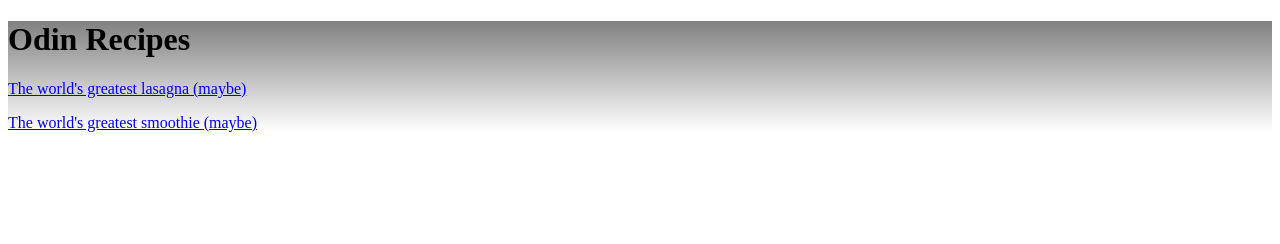
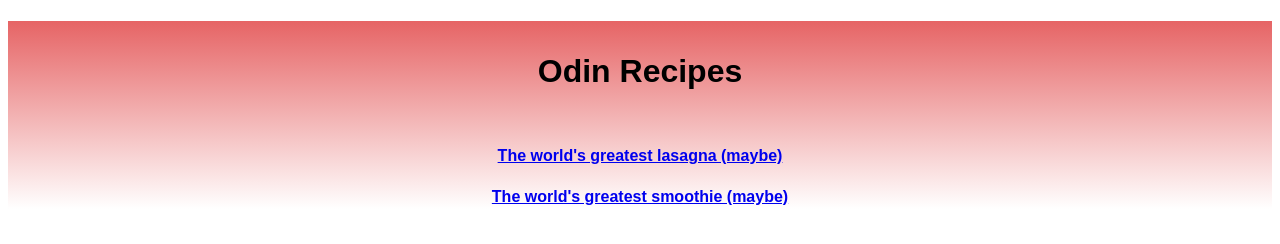
Before and after one commit to tylartylartylar/odin-recipes, a plain HTML site: page index.html in a window 1280 px wide. Drawn offline with Linux system fonts and the light colour scheme.

Commit message:
Added recipeStyles.css and adjusted styles.css - Added an amazing linear gradient to both index and recipes pages - Aligned text and images on all pages for better readability

```diff
--- a/index.html
+++ b/index.html
@@ -1,18 +1,26 @@
 <!DOCTYPE html>
 <html lang="en">
-<head>
-    <meta charset="UTF-8">
-    <meta name="viewport" content="width=device-width, initial-scale=1.0">
-    <link rel="stylesheet" href="styles.css">
+  <head>
+    <meta charset="UTF-8" />
+    <meta name="viewport" content="width=device-width, initial-scale=1.0" />
+    <link rel="stylesheet" href="styles.css" />
     <title>Odin Recipes</title>
-</head>
-<div id="Homepage">
+  </head>
+  <div class="Font Background">
     <body>
-        <div class="Main Title"><h1>Odin Recipes</h1></div>
-        <div class="Main Recipes-list">
-            <p><a href="recipes/lasagna.html">The world's greatest lasagna (maybe)</a></p>
-            <p><a href="recipes/smoothie.html">The world's greatest smoothie (maybe)</a></p>
-        </div>
+      <div class="Title"><h1>Odin Recipes</h1></div>
+      <div class="Recipes-list">
+        <p>
+          <a href="recipes/lasagna.html"
+            >The world's greatest lasagna (maybe)</a
+          >
+        </p>
+        <p>
+          <a href="recipes/smoothie.html"
+            >The world's greatest smoothie (maybe)</a
+          >
+        </p>
+      </div>
     </body>
-</div>
+  </div>
 </html>
--- a/styles.css
+++ b/styles.css
@@ -1,3 +1,21 @@
-#Homepage{
-    background:linear-gradient(Gray, White);
+.Font {
+  font-family: Arial, Helvetica, sans-serif;
 }
+
+.Background {
+  background: linear-gradient(#e66465, white);
+}
+
+.Title {
+  text-align: center;
+  font-weight: 800;
+  font-size: 32;
+  line-height: 100px;
+}
+
+.Recipes-list {
+  text-align: Center;
+  font-weight: 600;
+  font-size: 22;
+  line-height: 25px;
+}
```
Also changed, not shown: recipes/lasagna.html (+23 -7 lines), recipes/recipeStyles.css (added, +21 -0 lines), recipes/smoothie.html (+25 -9 lines).
